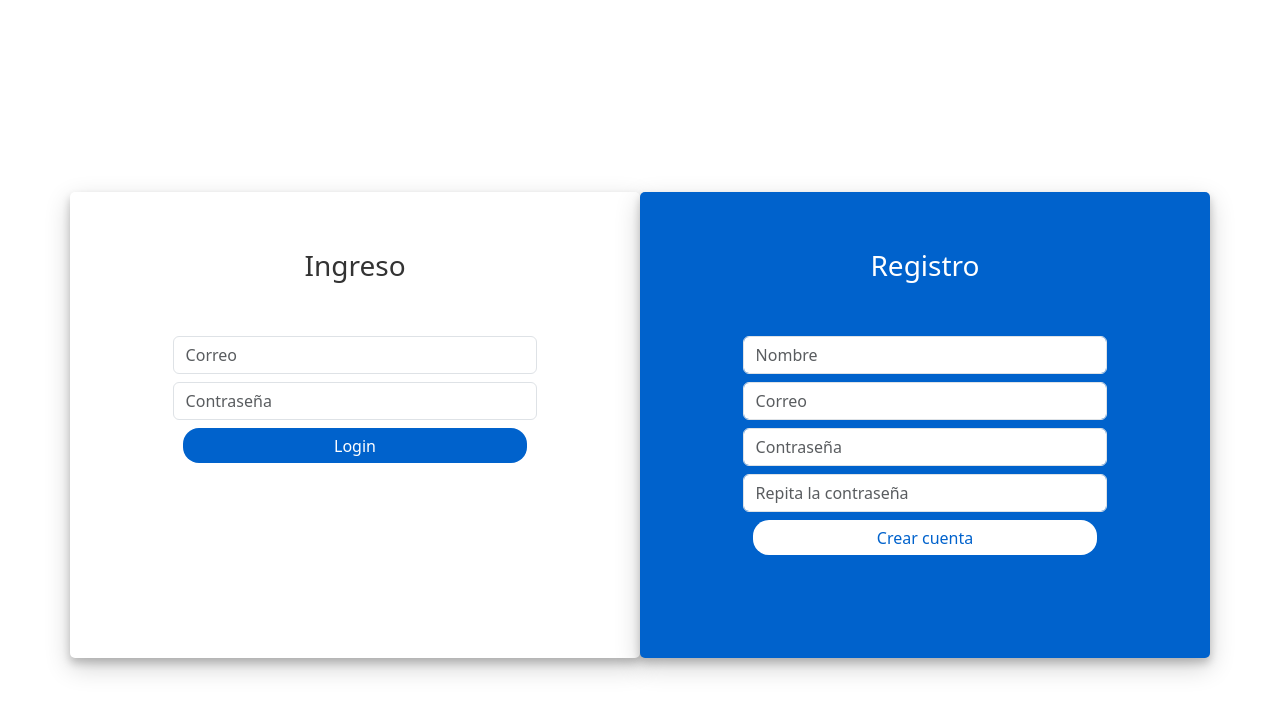
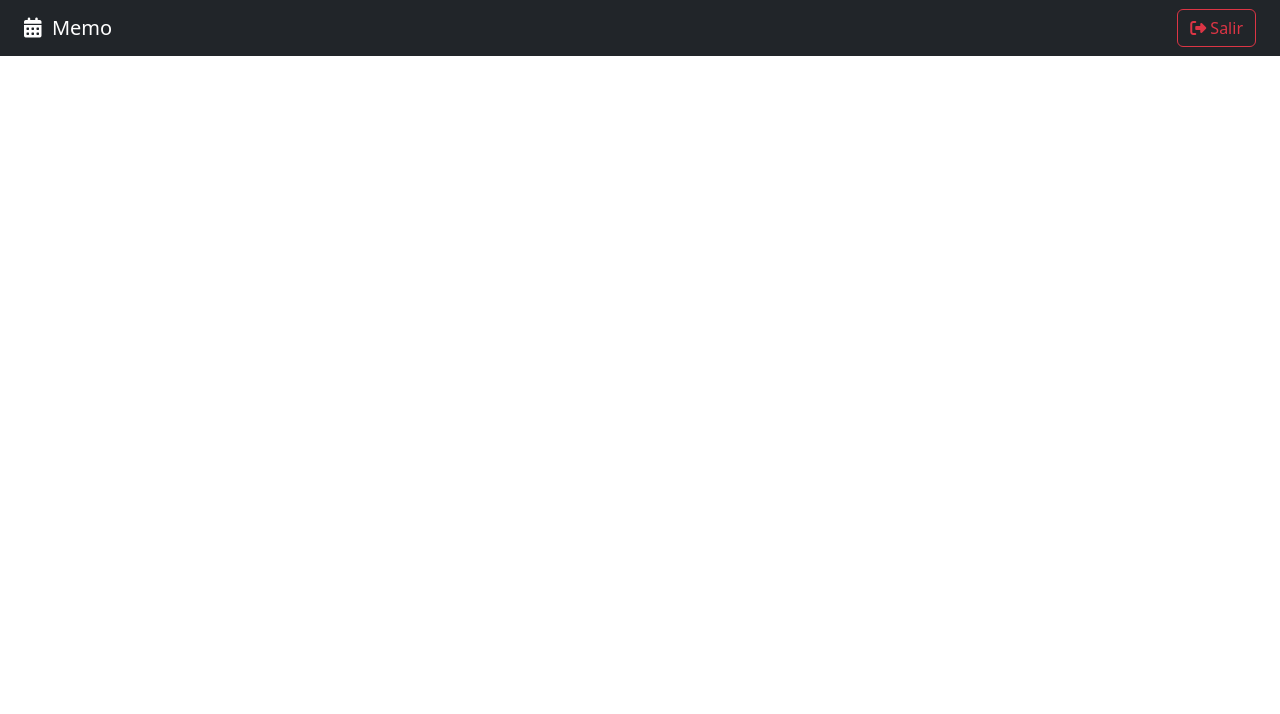
Before and after one commit to MemoSan27/calendar-app, a React (Vite) app: page / in a window 1280 px wide. Before the commit this address led to /auth/login. Shown: the top 714 px of the page. Built offline with nearby package versions, Linux system fonts and the light colour scheme.

Commit message:
CalendarPage.jsx Cascaron implementado

```diff
--- a/index.html
+++ b/index.html
@@ -7,6 +7,7 @@
     <title>CalendarApp</title>
 
     <link href="https://cdn.jsdelivr.net/npm/bootstrap@5.3.0/dist/css/bootstrap.min.css" rel="stylesheet" integrity="sha384-9ndCyUaIbzAi2FUVXJi0CjmCapSmO7SnpJef0486qhLnuZ2cdeRhO02iuK6FUUVM" crossorigin="anonymous">
+    <link rel="stylesheet" href="https://cdnjs.cloudflare.com/ajax/libs/font-awesome/6.4.0/css/all.min.css" integrity="sha512-iecdLmaskl7CVkqkXNQ/ZH/XLlvWZOJyj7Yy7tcenmpD1ypASozpmT/E0iPtmFIB46ZmdtAc9eNBvH0H/ZpiBw==" crossorigin="anonymous" referrerpolicy="no-referrer" />
 
   </head>
   <body>
--- /dev/null
+++ b/src/calendar/components/NavBar.jsx
@@ -0,0 +1,18 @@
+
+
+export const NavBar = () => {
+  return (
+    <div className="navbar navbar-dark bg-dark mb-4 px-4">
+        <span className="navbar-brand">
+            <i className="fas fa-calendar-alt"></i>
+            &nbsp;
+            Memo
+        </span>
+
+        <button className="btn btn-outline-danger">
+            <i className="fas fa-sign-out-alt"></i>
+            <span> Salir </span>
+        </button>
+    </div>
+  )
+}
--- a/src/calendar/index.js
+++ b/src/calendar/index.js
@@ -1 +1,2 @@
 export * from './pages/CalendarPage';
+export * from './components/NavBar'
--- a/src/calendar/pages/CalendarPage.jsx
+++ b/src/calendar/pages/CalendarPage.jsx
@@ -1,7 +1,10 @@
+import { NavBar } from "../components/NavBar"
 
 
 export const CalendarPage = () => {
   return (
-    <div>CalendarPage</div>
+    <>
+      <NavBar />
+    </>
   )
 }
--- a/src/router/AppRouter.jsx
+++ b/src/router/AppRouter.jsx
@@ -5,7 +5,7 @@
 
 export const AppRouter = () => {
 
-    const authStatus = 'not-authenticated';
+    const authStatus = 'authenticated';
 
   return (
     <Routes>
```
